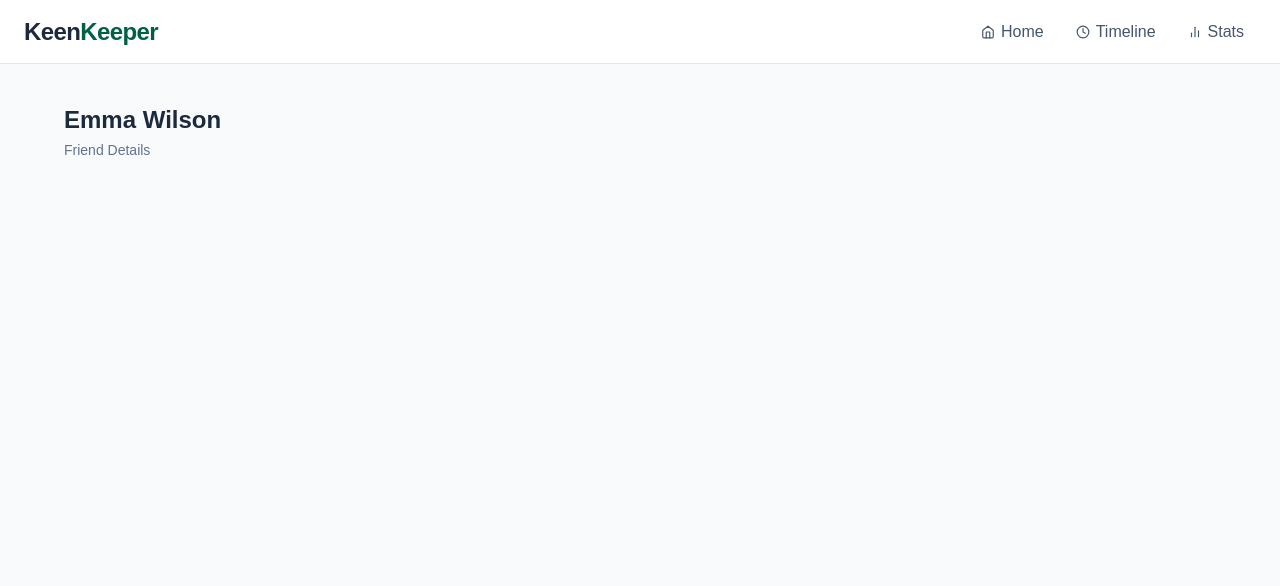
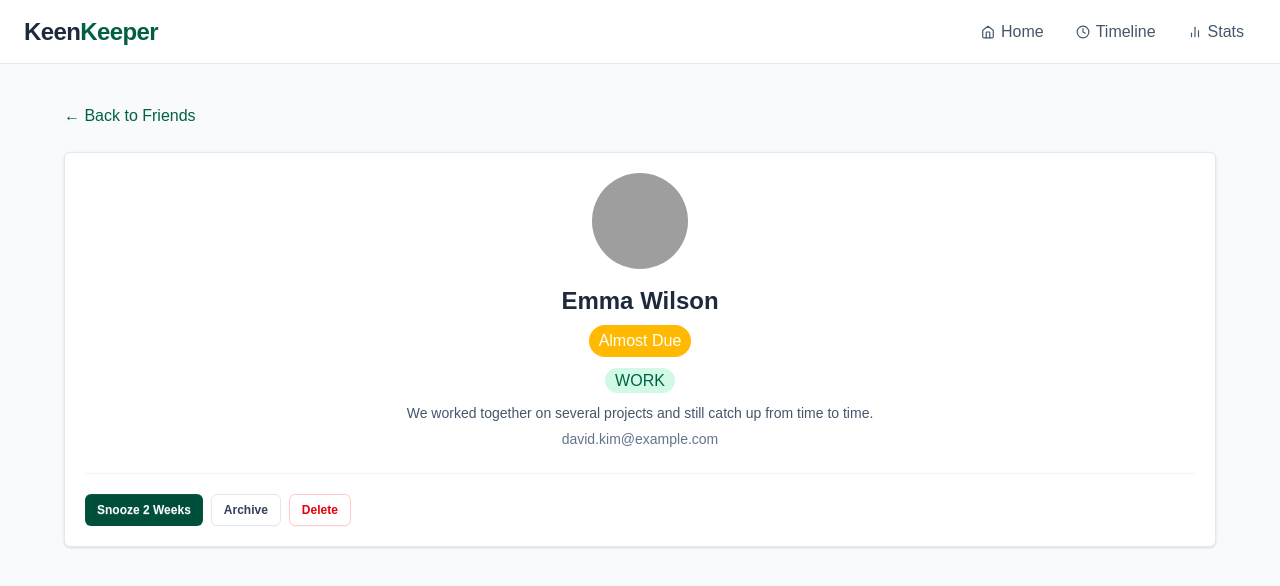
Before and after one commit to Oishee12/KinKeeper, a Next.js app: page /friends/1 in a window 1280 px wide. Shown: the top 586 px of the page. Built offline with nearby package versions, Linux system fonts and the light colour scheme; grey boxes are pictures that could not be loaded.

Commit message:
build friend detail profile section

```diff
--- a/src/app/friends/[id]/page.js
+++ b/src/app/friends/[id]/page.js
@@ -1,5 +1,33 @@
 import friends from "@/data/friends.json"
 import Link from "next/link";
+
+function getStatusStyle(status) {
+    switch (status) {
+        case "overdue":
+            return "bg-red-500 text-white";
+
+        case "almost due":
+            return "bg-amber-400 text-white";
+
+        case "on-track":
+            return "bg-emerald-700 text-white";
+
+        default:
+            return "bg-slate-400 text-white";
+    }
+}
+
+function formatStatus(status) {
+    if (status === "almost due") {
+        return "Almost Due";
+    }
+
+    if (status === "on-track") {
+        return "On-Track";
+    }
+
+    return "Overdue";
+}
 
 const FriendDetailsPage = async ({ params }) => {
     const { id } = await params;
@@ -29,15 +57,53 @@ const FriendDetailsPage = async ({ params }) => {
     }
 
     return (
+
         <main className="min-h-screen bg-slate-50 px-4 py-10">
             <div className="mx-auto max-w-6xl">
-                <h1 className="text-2xl font-bold text-slate-800">
-                    {friend.name}
-                </h1>
+                <Link href="/" className="mb-6 inline-block text-base font-medium text-emerald-800 hover:underline">← Back to Friends
+                </Link>
 
-                <p className="mt-1 text-sm text-slate-500">
-                    Friend Details
-                </p>
+                <section className="rounded-md border border-slate-200 bg-white p-5 shadow-sm">
+                    <div className="flex flex-col items-center gap-4">
+                        <img src={friend.picture} alt={friend.name} className="h-24 w-24 rounded-full object-cover"></img>
+                        <div className="text-center">
+                            <h1 className="text-2xl font-bold text-slate-800">
+                                {friend.name}
+                            </h1>
+                            <div className="mt-2 flex flex-wrap justify-center gap-2 mb-3">
+                                <span className={`rounded-full px-2.5 py-1 text-base font-medium ${getStatusStyle(friend.status)}`}>
+                                    {formatStatus(friend.status)}
+                                </span>
+                            </div>
+                            <div>
+                                {friend.tags.map((tag) => (
+                                    <span key={tag} className="rounded-full bg-emerald-100 px-2.5 py-1 text-base font-medium text-emerald-800">{tag.toUpperCase()}</span>
+                                ))}
+                            </div>
+                            <p className="mt-2 max-w-xl text-sm leading-6 text-slate-600">
+                                {friend.bio}
+                            </p>
+
+                            <p className="mt-1 text-sm text-slate-500">
+                                {friend.email}
+                            </p>
+                        </div>
+                    </div>
+
+                    <div className="mt-6 flex flex-wrap gap-2 border-t border-slate-100 pt-5">
+                        <button className="btn btn-sm rounded-md border-0 bg-emerald-900 text-white hover:bg-emerald-800">
+                            Snooze 2 Weeks
+                        </button>
+
+                        <button className="btn btn-sm rounded-md border border-slate-200 bg-white text-slate-700 hover:bg-slate-50">
+                            Archive
+                        </button>
+
+                        <button className="btn btn-sm rounded-md border border-red-200 bg-white text-red-600 hover:bg-red-50">
+                            Delete
+                        </button>
+                    </div>
+                </section>
             </div>
         </main>
     )
```
